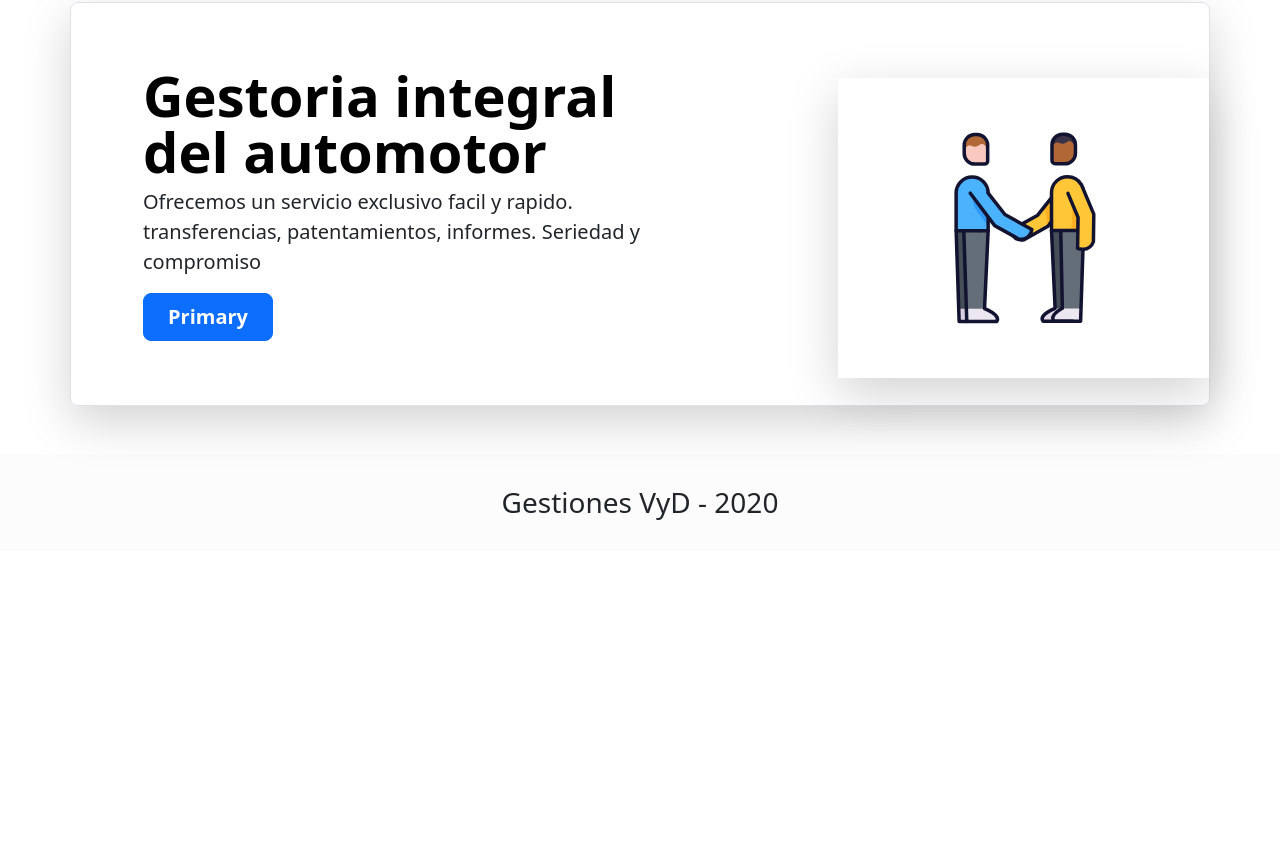
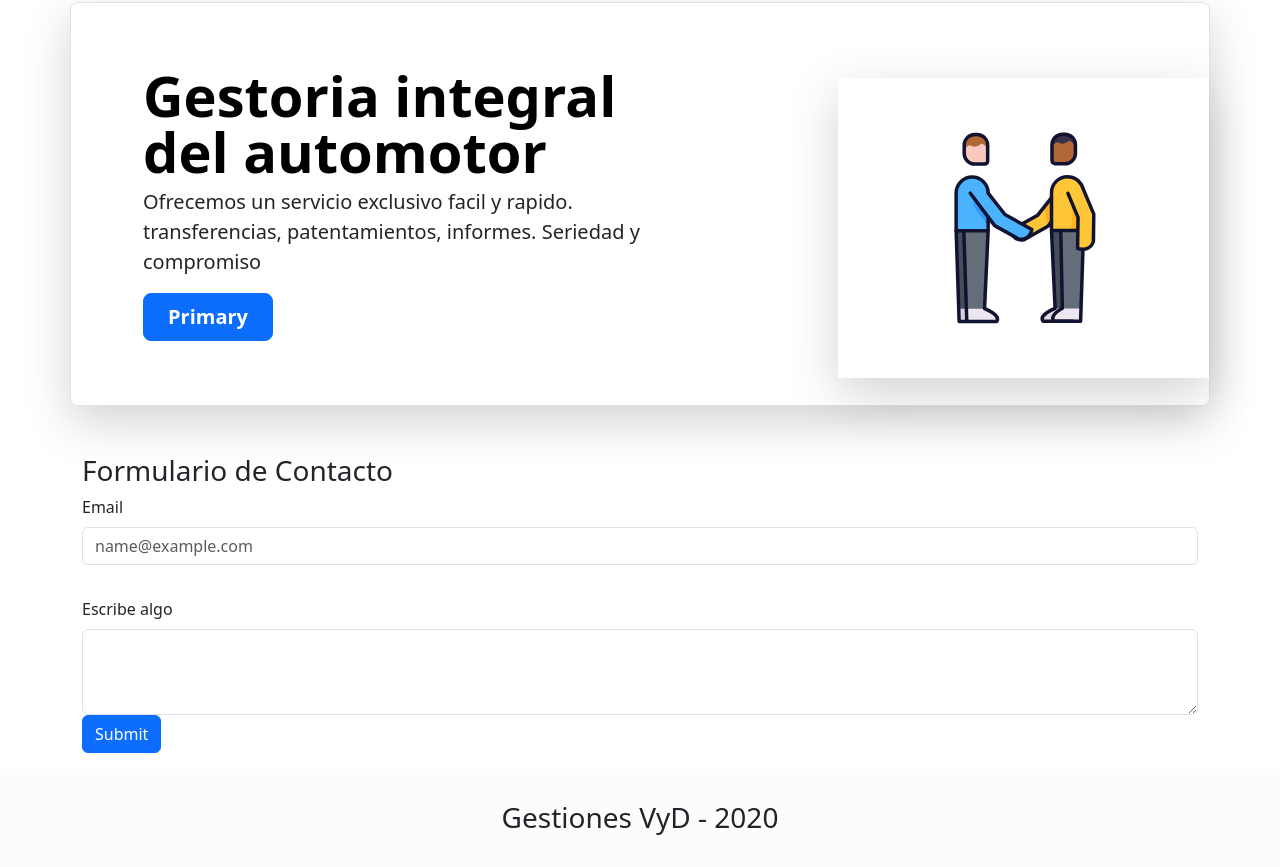
Before and after one commit to damiannicolass/gestionesvyd, a plain HTML site: page index.html in a window 1280 px wide. Shown: the part 924-1791 px from the top of the page. Before the commit the page ends 1475 px from the top, so only its background shows below. Drawn offline with nearby package versions, Linux system fonts and the light colour scheme.

Commit message:
prueba formulario

```diff
--- a/index.html
+++ b/index.html
@@ -118,8 +118,22 @@
           </div>
         </div>
 
+<!--formulario-->
 
-
+<div class="container">
+  <h3>Formulario de Contacto</h3>
+  <form class="row g-3" action="https://formsubmit.co/gestionesvyd@gmail.com" method="POST">
+    <div class="mb-3">
+      <label for="exampleFormControlInput1" class="form-label">Email</label>
+      <input type="email" name="email" class="form-control" id="exampleFormControlInput1" placeholder="name@example.com">
+    </div>
+    <div class="mb-3">
+      <label for="exampleFormControlTextarea1" class="form-label">Escribe algo</label>
+      <textarea name="ejemplo" class="form-control" id="exampleFormControlTextarea1" rows="3"></textarea>
+      <button type="submit" class="btn btn-primary">Submit</button>
+    </div>
+  </form>
+</div>
         <!--footer-->
         <footer>
          <h3 class="h3__footer">Gestiones VyD - 2020</h3>
```
